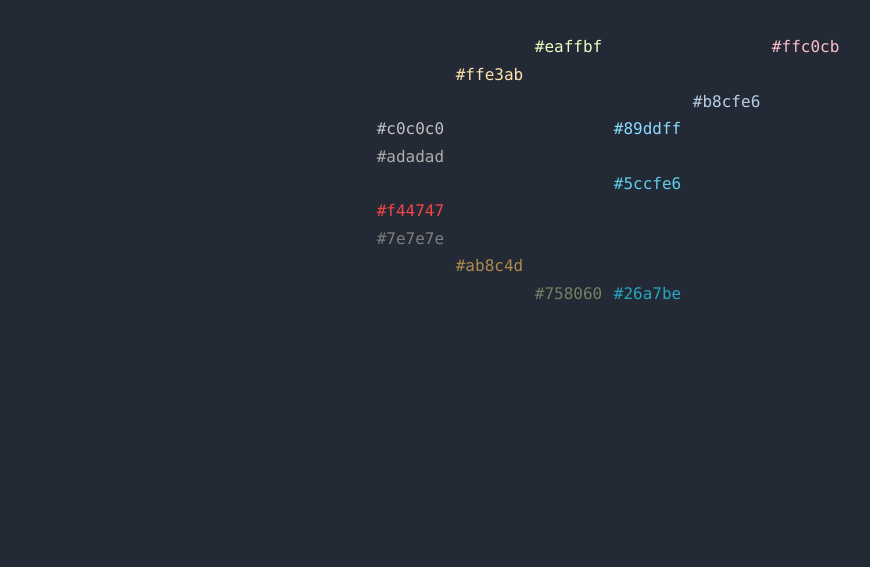
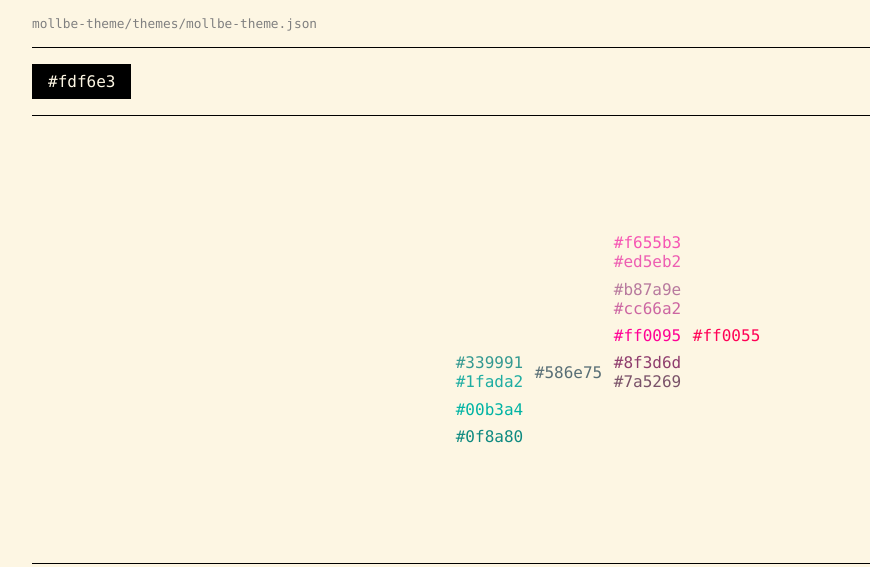
Before and after one commit to mollenhauer/vscode-mollbe-theme, a website: page swatches.html in a window 1280 px wide. Shown: the whole page, without its empty margins (32-902 px from the left). Drawn offline with Linux system fonts and the light colour scheme.

Commit message:
README.md

```diff
--- a/src/syntax_highlight.mjs
+++ b/src/syntax_highlight.mjs
@@ -254,6 +254,3 @@ format( "colors.scrollbarSlider.activeBackground", chroma(Background).mix(UIAcce
 
 
 export default theme;
-
-// https://github.com/omgovich/colord
-// https://culorijs.org/
--- a/swatches.html
+++ b/swatches.html
@@ -3,98 +3,87 @@
 <style>
 body {
         font-family: "Consolas", Arial, sans-serif;
-        background-color: #242936;
-        margin: 2rem;
+        background-color: #fdf6e3;
+        margin: 0rem 4rem;
+    }
+    table {
+        margin: 6rem auto;
+    }
+    td {
+        padding: .2rem .3rem;
+    }
+    .bgColor {
+        background-color: black;
+        color: #fdf6e3;
+        display: inline-block;
+        padding: 0.5rem 1rem;
+    }
+    .hero {
+        border-bottom: 1px solid black;
+        padding: 1rem 0rem;
+        display: block;
 
     }
-    table {margin:auto;}
-    td {
-        padding: .2rem .3rem;
+    .filename {
+        font-size: .8rem;
+        color: gray;
     }
 
 </style>
 </head>
 <body>
+<div class="hero">
+<span class="filename">
+mollbe-theme/themes/mollbe-theme.json
+</span>
+</div>
+<div class="hero">
+<span class="bgColor">
+#fdf6e3
+</span>
+</div>
+<div class="hero">
 <table><tr>
 <td></td>
 <td></td>
-<td><div style="color: #eaffbf;">#eaffbf</div></td>
+<td><div style="color: #f655b3;">#f655b3</div>
+<div style="color: #ed5eb2;">#ed5eb2</div></td>
 <td></td>
-<td></td>
-<td><div style="color: #ffc0cb;">#ffc0cb</div></td>
 </tr>
 <tr>
 <td></td>
-<td><div style="color: #ffe3ab;">#ffe3ab</div></td>
 <td></td>
+<td><div style="color: #b87a9e;">#b87a9e</div>
+<div style="color: #cc66a2;">#cc66a2</div></td>
+<td></td>
+</tr>
+<tr>
+<td></td>
+<td></td>
+<td><div style="color: #ff0095;">#ff0095</div></td>
+<td><div style="color: #ff0055;">#ff0055</div></td>
+</tr>
+<tr>
+<td><div style="color: #339991;">#339991</div>
+<div style="color: #1fada2;">#1fada2</div></td>
+<td><div style="color: #586e75;">#586e75</div></td>
+<td><div style="color: #8f3d6d;">#8f3d6d</div>
+<div style="color: #7a5269;">#7a5269</div></td>
+<td></td>
+</tr>
+<tr>
+<td><div style="color: #00b3a4;">#00b3a4</div></td>
 <td></td>
 <td></td>
 <td></td>
 </tr>
 <tr>
-<td></td>
-<td></td>
-<td></td>
-<td></td>
-<td><div style="color: #b8cfe6;">#b8cfe6</div></td>
-<td></td>
-</tr>
-<tr>
-<td><div style="color: #c0c0c0;">#c0c0c0</div></td>
-<td></td>
-<td></td>
-<td><div style="color: #89ddff;">#89ddff</div></td>
-<td></td>
-<td></td>
-</tr>
-<tr>
-<td><div style="color: #adadad;">#adadad</div></td>
-<td></td>
-<td></td>
+<td><div style="color: #0f8a80;">#0f8a80</div></td>
 <td></td>
 <td></td>
 <td></td>
 </tr>
-<tr>
-<td></td>
-<td></td>
-<td></td>
-<td><div style="color: #5ccfe6;">#5ccfe6</div></td>
-<td></td>
-<td></td>
-</tr>
-<tr>
-<td><div style="color: #f44747;">#f44747</div></td>
-<td></td>
-<td></td>
-<td></td>
-<td></td>
-<td></td>
-</tr>
-<tr>
-<td><div style="color: #7e7e7e;">#7e7e7e</div></td>
-<td></td>
-<td></td>
-<td></td>
-<td></td>
-<td></td>
-</tr>
-<tr>
-<td></td>
-<td><div style="color: #ab8c4d;">#ab8c4d</div></td>
-<td></td>
-<td></td>
-<td></td>
-<td></td>
-</tr>
-<tr>
-<td></td>
-<td></td>
-<td><div style="color: #758060;">#758060</div></td>
-<td><div style="color: #26a7be;">#26a7be</div></td>
-<td></td>
-<td></td>
-</tr>
 </table>
+</div>
 </body>
 </head>
```
Also changed, not shown: README.md, screenshots/swatches.png, 1 other file.
